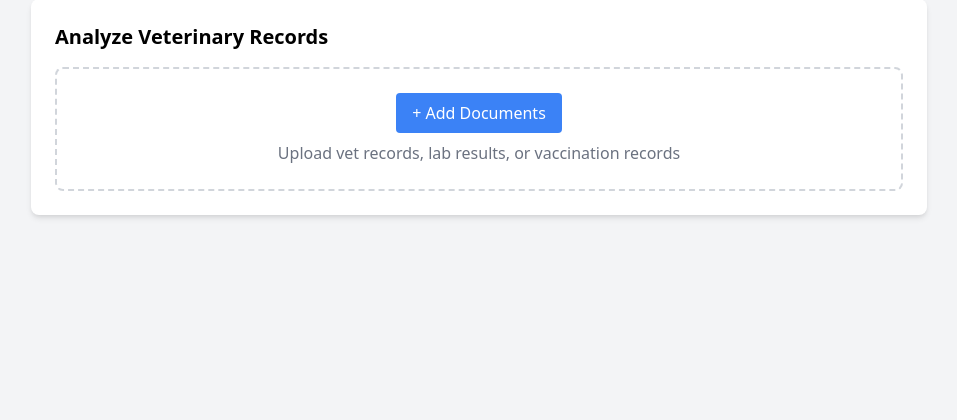
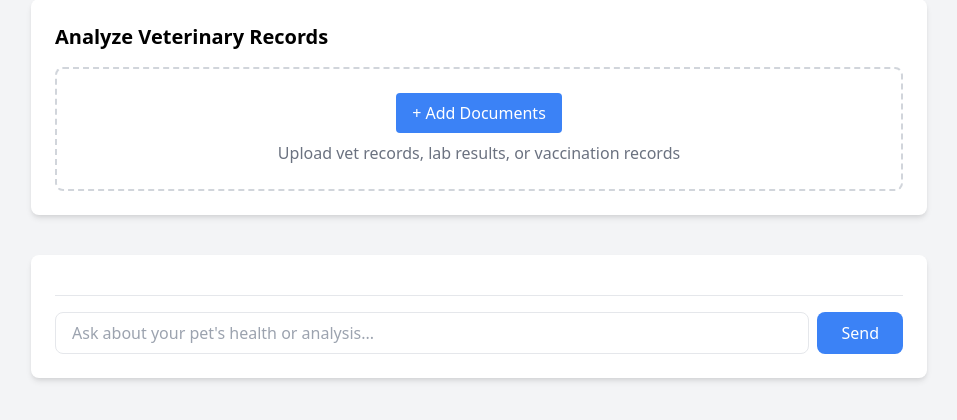
Before and after one commit to AustinArrington87/MyPetLink, a Flask app: page / in a window 1280 px wide. Shown: the part 325-745 px from the top of the page, without its empty margins (161-1118 px from the left). Run offline with Flask 3, Linux system fonts and the light colour scheme; some libraries are stand-ins or nearby versions.

Commit message:
Update home.html

```diff
--- a/templates/home.html
+++ b/templates/home.html
@@ -59,10 +59,38 @@
         </div>
     </div>
 
+    <!-- After Analysis Results section -->
+    <div id="suggestedPrompts" class="mt-4 flex flex-wrap gap-2">
+        <!-- Prompts will be dynamically populated here -->
+    </div>
+
+    <!-- Chat section -->
+    <div class="bg-white shadow-md rounded-lg p-6 mt-6">
+        <div class="flex flex-col h-[400px]">
+            <div id="chat-messages" class="flex-1 overflow-y-auto mb-4 space-y-4">
+                <!-- Messages will appear here -->
+            </div>
+
+            <div class="border-t pt-4">
+                <form id="chat-form" class="flex gap-2">
+                    <input type="text"
+                           id="chat-input"
+                           class="flex-1 border rounded-lg px-4 py-2 focus:outline-none focus:ring-2 focus:ring-blue-500"
+                           placeholder="Ask about your pet's health or analysis...">
+                    <button type="submit"
+                            class="bg-blue-500 text-white px-6 py-2 rounded-lg hover:bg-blue-600 transition-colors">
+                        Send
+                    </button>
+                </form>
+            </div>
+        </div>
+    </div>
+
     <!-- Loading State -->
     <div id="loadingState" class="hidden fixed inset-0 bg-black bg-opacity-50 flex items-center justify-center">
-        <div class="bg-white p-8 rounded-lg shadow-xl">
-            <p class="text-gray-600">Analyzing documents...</p>
+        <div class="bg-white p-4 rounded-lg shadow-xl text-center">
+            <img src="/static/img/GIFs/cleo.gif" alt="Loading..." class="mx-auto h-24 w-24 object-contain mb-2">
+            <p class="text-gray-600 text-sm">Analyzing documents...</p>
         </div>
     </div>
 </div>
```
